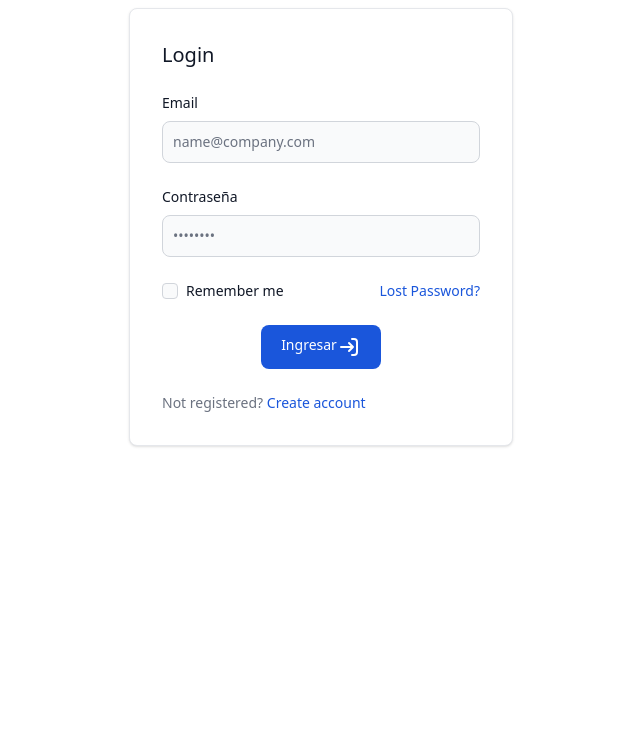
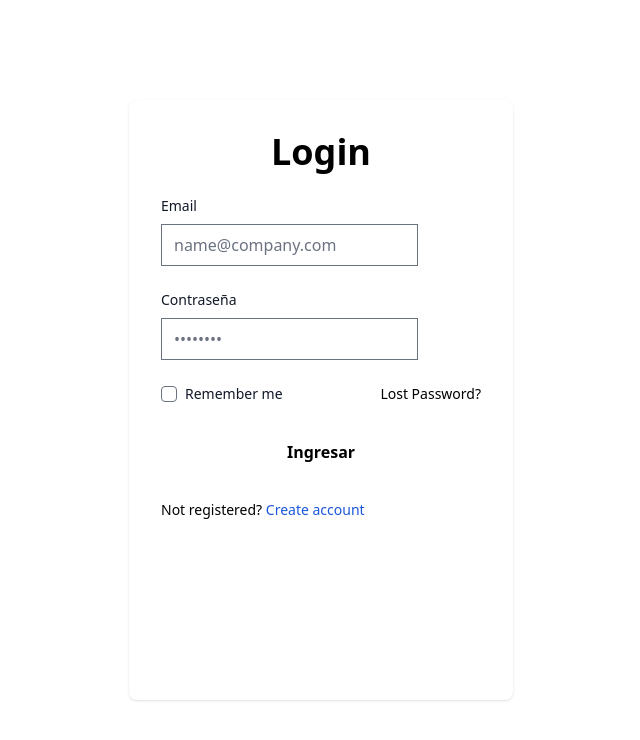
Before and after one commit to jgranados4/SistemaVenta, an Angular app: page / in a window 1280 px wide. Shown: the top 740 px of the page, without its empty margins (319-959 px from the left). Built offline with nearby package versions, Linux system fonts and the light colour scheme.

Commit message:
`chore: actualizar estilos de la barra de navegación y la página de usuario`

```diff
--- a/src/app/componentes/login/login.component.html
+++ b/src/app/componentes/login/login.component.html
@@ -1,13 +1,13 @@
-<section class="body mt-2 flex justify-center">
+<section class="flex justify-center content-center items-center h-dvh">
   <div
-    class="w-full max-w-sm p-4 bg-white border border-gray-200 rounded-lg shadow sm:p-6 md:p-8 dark:bg-gray-800 dark:border-gray-700"
+    class="w-full h-3/4 items-center max-w-sm rounded-lg shadow shadow-bluePastel sm:p-6 md:p-8 dark:bg-gray-800 dark:border-gray-700"
   >
     <form
       class="space-y-6"
       [formGroup]="formularioLogin"
       (ngSubmit)="iniciarSesion()"
     >
-      <h5 class="text-xl font-medium text-gray-900 dark:text-white">Login</h5>
+      <h5 class="text-4xl text-center font-extrabold">Login</h5>
       <div>
         <label
           for="email"
@@ -19,7 +19,7 @@
           name="email"
           id="email"
           formControlName="email"
-          class="bg-gray-50 border border-gray-300 text-gray-900 text-sm rounded-lg focus:ring-blue-500 focus:border-blue-500 block w-full p-2.5 dark:bg-gray-600 dark:border-gray-500 dark:placeholder-gray-400 dark:text-white"
+          class=""
           placeholder="name@company.com"
           required
         />
@@ -36,7 +36,7 @@
           formControlName="password"
           id="password"
           placeholder="••••••••"
-          class="bg-gray-50 border border-gray-300 text-gray-900 text-sm rounded-lg focus:ring-blue-500 focus:border-blue-500 block w-full p-2.5 dark:bg-gray-600 dark:border-gray-500 dark:placeholder-gray-400 dark:text-white"
+          class=""
           required
         />
       </div>
@@ -47,46 +47,32 @@
               id="remember"
               type="checkbox"
               value=""
-              class="w-4 h-4 border border-gray-300 rounded bg-gray-50 focus:ring-3 focus:ring-blue-300 dark:bg-gray-700 dark:border-gray-600 dark:focus:ring-blue-600 dark:ring-offset-gray-800 dark:focus:ring-offset-gray-800"
+              class="w-4 h-4 border rounded bg focus:ring-3 focus:ring-blue-300 dark:bg-gray-700 dark:border-gray-600 dark:focus:ring-blue-600 dark:ring-offset-gray-800 dark:focus:ring-offset-gray-800"
               required
             />
           </div>
           <label
             for="remember"
-            class="ms-2 text-sm font-medium text-gray-900 dark:text-gray-300"
+            class="ms-2 text-sm font-medium text-bluePastel text-gray-900 dark:text-gray-300"
             >Remember me</label
           >
         </div>
         <a
-          href="#"
-          class="ms-auto text-sm text-blue-700 hover:underline dark:text-blue-500"
+          class="ms-auto text-sm font-medium text-bluePastel hover:underline dark:text-blue-500"
           >Lost Password?</a
         >
       </div>
-      <div class="flex justify-center">
+      <div class="flex w-full justify-center">
         <button
           [disabled]="formularioLogin.invalid"
           type="submit"
-          class="flex text-white bg-blue-700 hover:bg-blue-800 focus:ring-4 focus:outline-none focus:ring-blue-300 font-medium rounded-lg text-sm px-5 py-2.5 text-center dark:bg-blue-600 dark:hover:bg-blue-700 dark:focus:ring-blue-800"
+          class="text-center w-full px-5 py-4 font-bold leading-none transition duration-300 rounded-2xl"
+          [ngClass]="{
+            ' cursor-not-allowed': formularioLogin.invalid,
+            'bg-bluePastel  hover:bg-black': !formularioLogin.invalid
+          }"
         >
           Ingresar
-          <svg
-            class="w-6 h-6 text-white-800 dark:text-white"
-            aria-hidden="true"
-            xmlns="http://www.w3.org/2000/svg"
-            width="24"
-            height="24"
-            fill="none"
-            viewBox="0 0 24 24"
-          >
-            <path
-              stroke="currentColor"
-              stroke-linecap="round"
-              stroke-linejoin="round"
-              stroke-width="2"
-              d="M16 12H4m12 0-4 4m4-4-4-4m3-4h2a3 3 0 0 1 3 3v10a3 3 0 0 1-3 3h-2"
-            />
-          </svg>
         </button>
       </div>
       @if(mostrarLoading){
@@ -97,7 +83,7 @@
       </div>
       }
 
-      <div class="text-sm font-medium text-gray-500 dark:text-gray-300">
+      <div class="text-sm font-medium text-blueS dark:text-gray-300">
         Not registered?
         <a href="#" class="text-blue-700 hover:underline dark:text-blue-500"
           >Create account</a
--- a/src/app/componentes/login/login.component.ts
+++ b/src/app/componentes/login/login.component.ts
@@ -11,10 +11,11 @@ import { Login } from '../../core/models/login';
 import { UsuarioService } from '@core/services/usuario.service';
 import { UtilidadService } from '@core/services/utilidad.service';
 import { NotificacionComponent } from '@shared/components/notificacion/notificacion.component';
+import { CommonModule } from '@angular/common';
 @Component({
   selector: 'app-login',
   standalone: true,
-  imports: [FormsModule, ReactiveFormsModule, NotificacionComponent],
+  imports: [FormsModule, ReactiveFormsModule, NotificacionComponent,CommonModule],
   templateUrl: './login.component.html',
   styleUrl: './login.component.css',
 })
```
